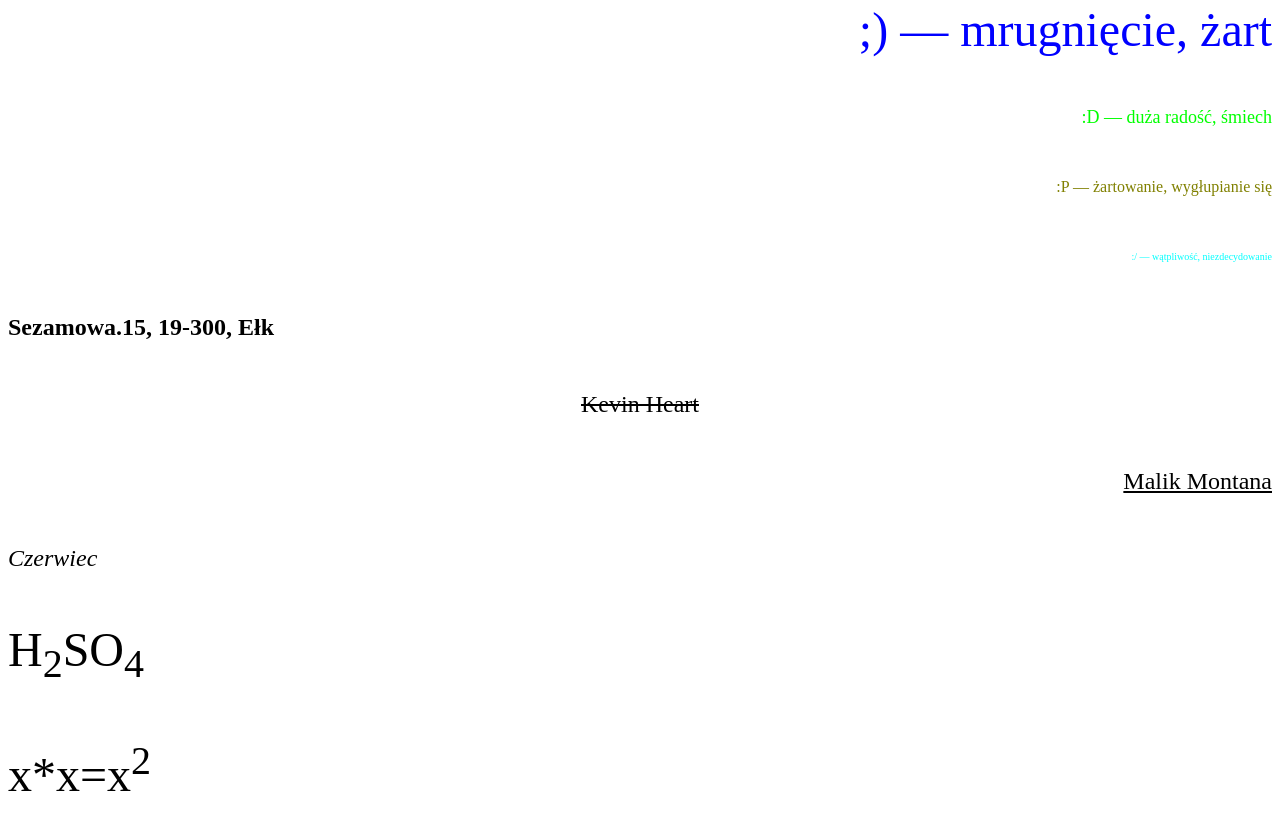
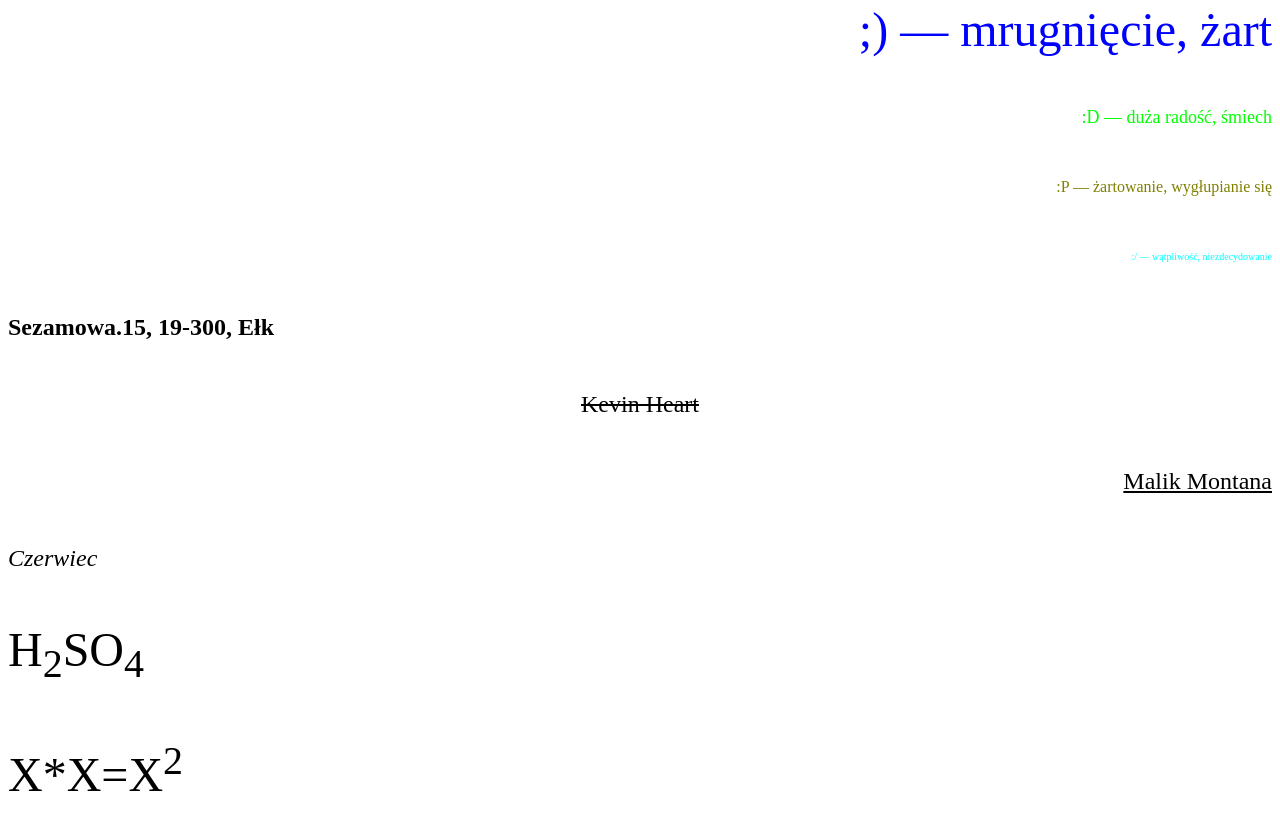
Before and after one commit to damianero2011-create/witrynyaplikacje, a plain HTML site: page index.html in a window 1280 px wide. Shown: the part 1220-2050 px from the top of the page. Drawn offline with Linux system fonts and the light colour scheme.

Commit message:
Fix HTML formatting and structure

```diff
--- a/index.html
+++ b/index.html
@@ -32,7 +32,7 @@
  <p align="right"> <font color="black" size="5" face="Times New Roman"> <u>  Malik Montana </u> </font> </p> <br>
  <p align="left"> <font color="black" size="5" face="Times New Roman"> <i> Czerwiec </i> </font> </p> <br>
  <p align="left"> <font color="black" size="7" face="Times New Roman">  H<sub>2</sub>SO<sub>4</sub>  </font> </p> <br>
- <p align="left"> <font color="black" size="7" face="Times New Roman"> x*x=x<sup>2</sup> </font> </p> <br>
+ <p align="left"> <font color="black" size="7" face="Times New Roman"> X*X=X<sup>2</sup> </font> </p> <br>
 
 
 
```
